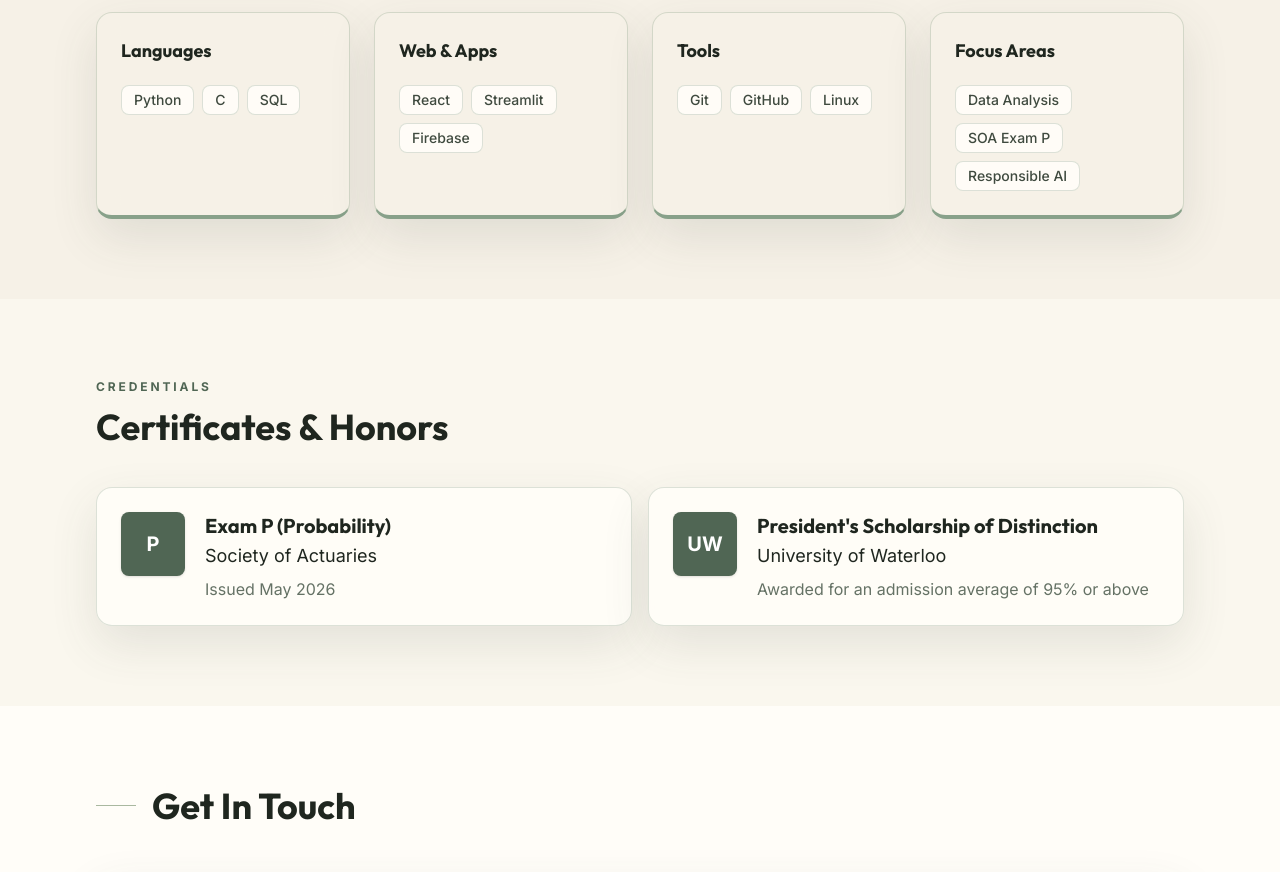
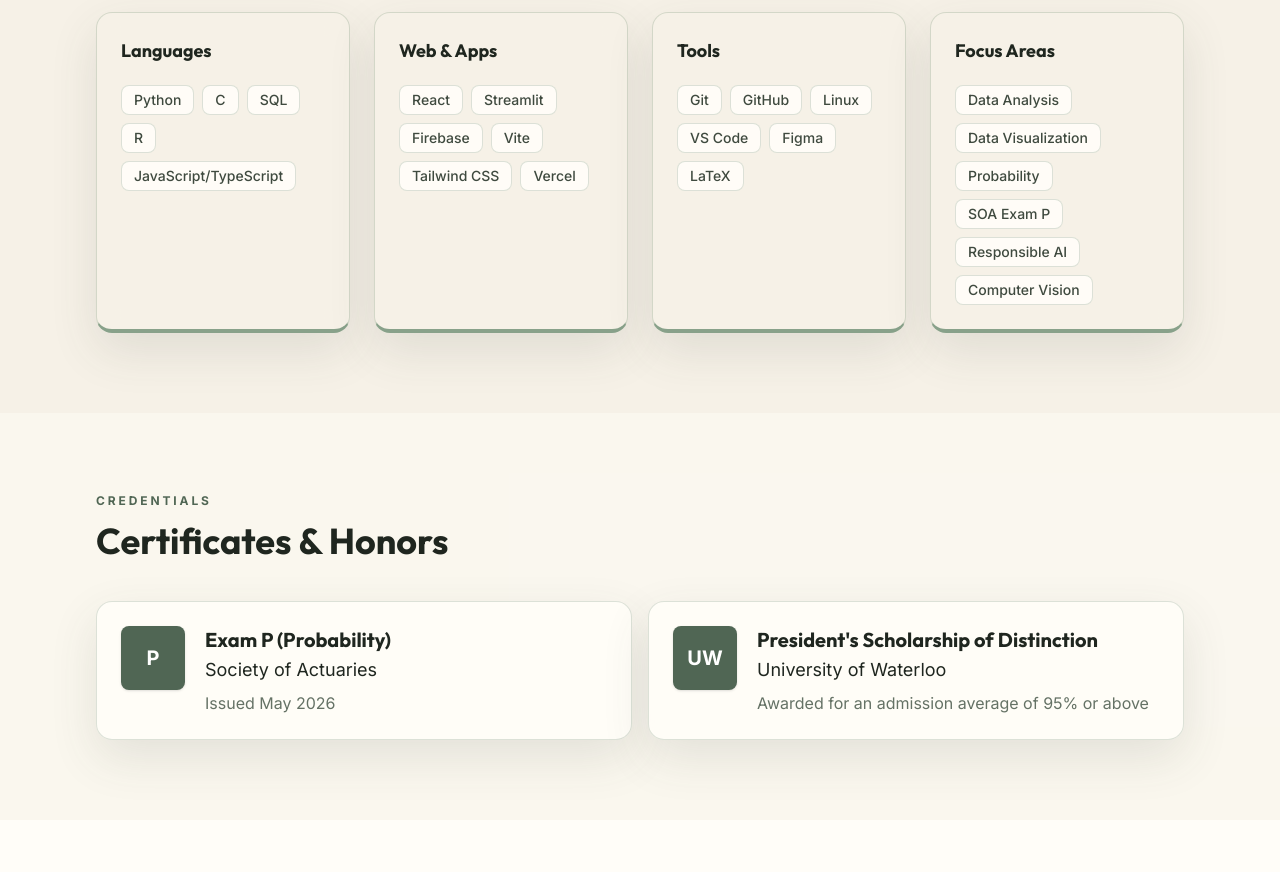
Before and after one commit to molly-xie-uw/website, a React (Vite) app: page / in a window 1280 px wide. Shown: the part 4100-4972 px from the top of the page. Built offline with nearby package versions, Linux system fonts and the light colour scheme.

Commit message:
Update skills list

```diff
--- a/src/components/SkillsSection.jsx
+++ b/src/components/SkillsSection.jsx
@@ -1,8 +1,8 @@
 const skills = [
-  { category: 'Languages', items: ['Python', 'C', 'SQL'] },
-  { category: 'Web & Apps', items: ['React', 'Streamlit', 'Firebase'] },
-  { category: 'Tools', items: ['Git', 'GitHub', 'Linux'] },
-  { category: 'Focus Areas', items: ['Data Analysis', 'SOA Exam P', 'Responsible AI'] },
+  { category: 'Languages', items: ['Python', 'C', 'SQL', 'R', 'JavaScript/TypeScript'] },
+  { category: 'Web & Apps', items: ['React', 'Streamlit', 'Firebase', 'Vite', 'Tailwind CSS', 'Vercel'] },
+  { category: 'Tools', items: ['Git', 'GitHub', 'Linux', 'VS Code', 'Figma', 'LaTeX'] },
+  { category: 'Focus Areas', items: ['Data Analysis', 'Data Visualization', 'Probability', 'SOA Exam P', 'Responsible AI', 'Computer Vision'] },
 ];
 
 export default function SkillsSection() {
```
